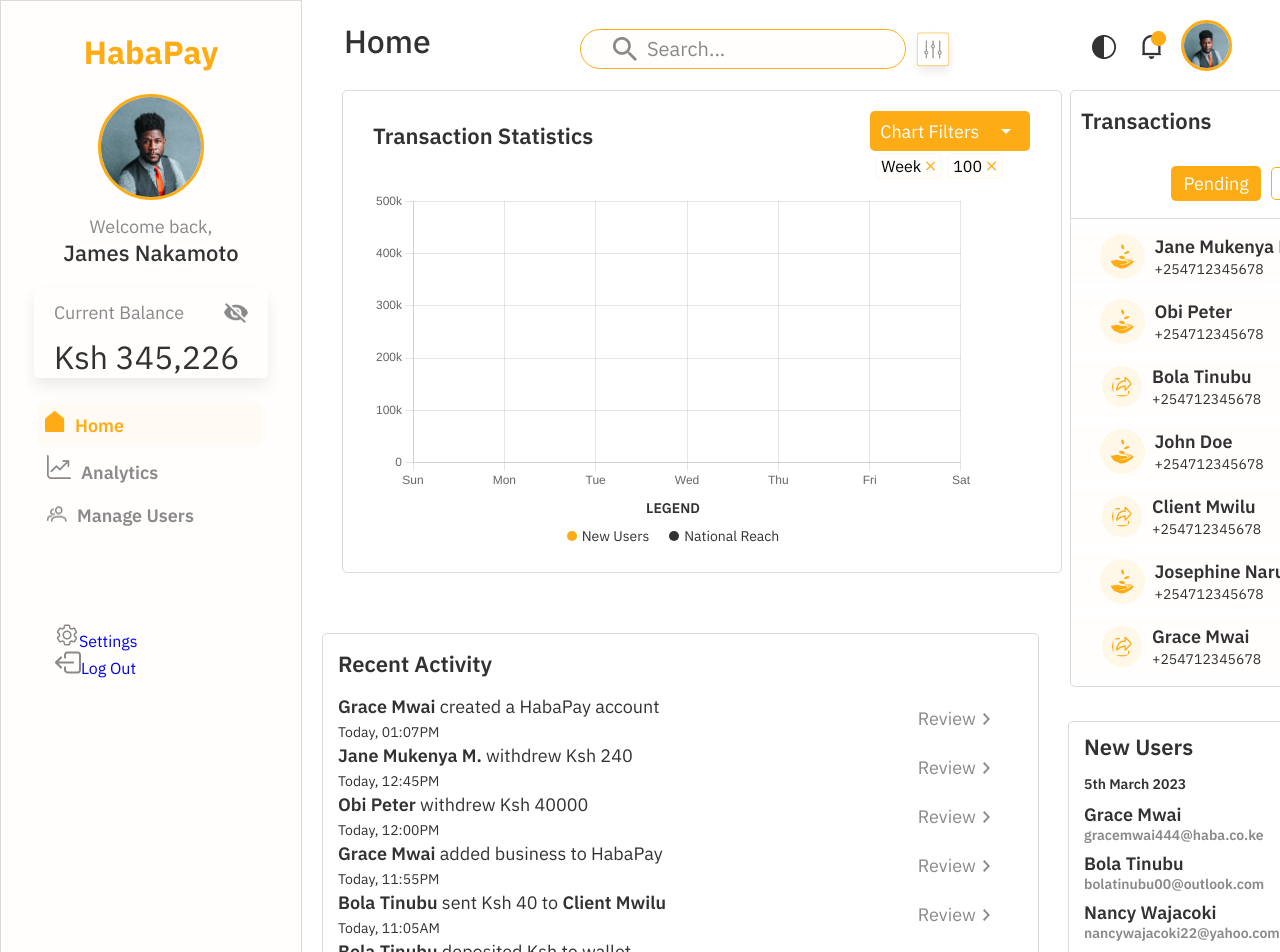
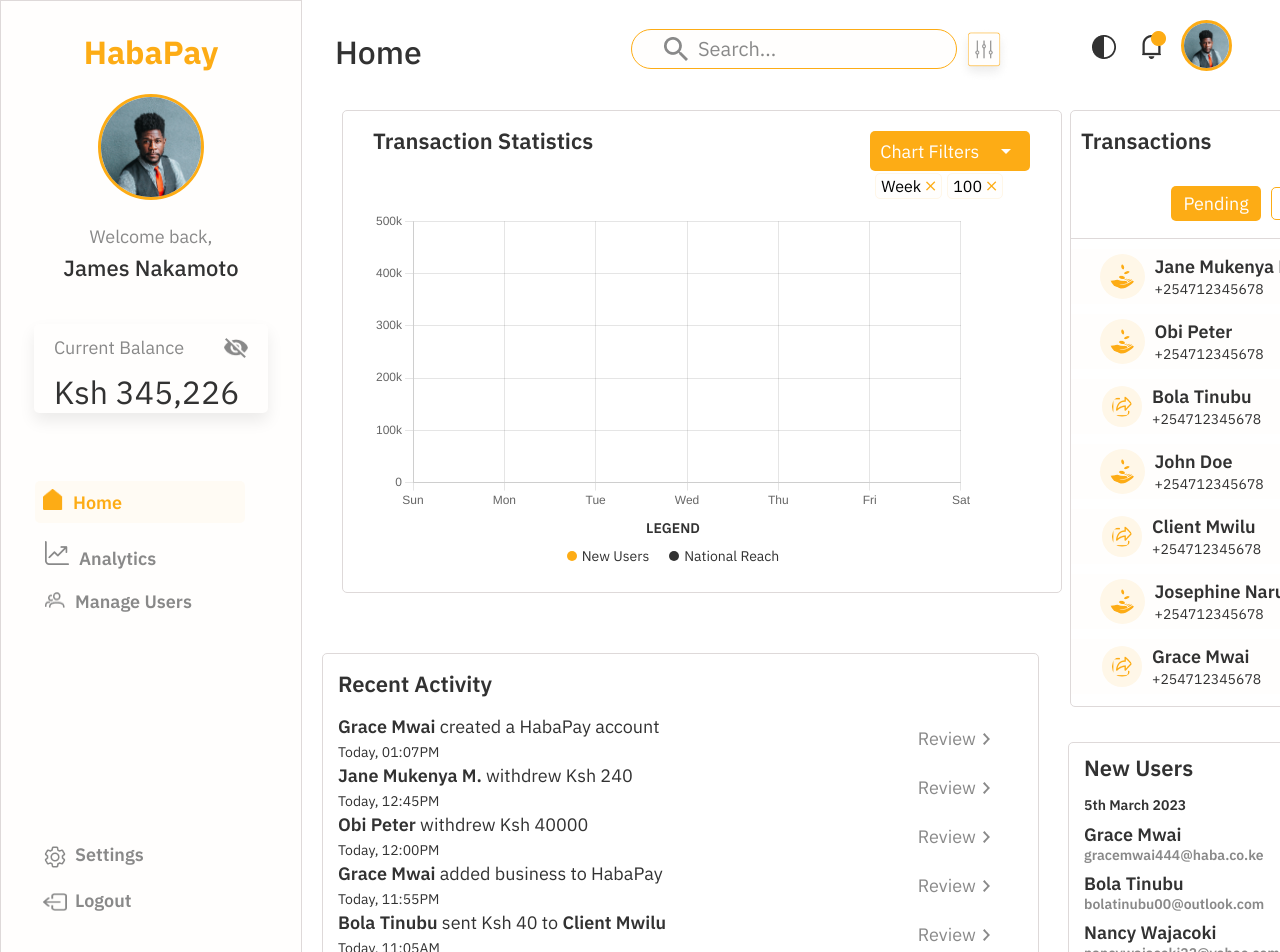
Before and after one commit to glitex-interns-june-2023/haba-pay, a React (Create React App) app: page /home in a window 1280 px wide. Shown: the top 952 px of the page. Built offline with nearby package versions, Linux system fonts and the light colour scheme.

Commit message:
Updating interfaces

```diff
--- a/package.json
+++ b/package.json
@@ -11,8 +11,9 @@
     "react": "^18.2.0",
     "react-chartjs-2": "^5.2.0",
     "react-dom": "^18.2.0",
-    "react-router-dom": "^6.12.1",
+    "react-router-dom": "^6.14.2",
     "react-scripts": "5.0.1",
+    "react-scroll": "^1.8.9",
     "react-toastify": "^9.1.3",
     "unique-string": "^3.0.0",
     "web-vitals": "^2.1.4"
--- a/src/App.js
+++ b/src/App.js
@@ -12,6 +12,7 @@
 import SuspendAccount from './pages/SuspendAccount';
 import Home from './pages/Home';
 import HabaChart from './Components/HabaChart';
+import Analytics from './pages/Analytics';
 
 const App = () => {
   return (
@@ -29,6 +30,7 @@
         <Route path="/suspend-account" element={<SuspendAccount />} />
         <Route path="/home" element={<Home />} />
         <Route path="/chart" element={<HabaChart />} />
+        <Route path="/analytics" element={<Analytics />} />
       </Routes>
     </Router>
   );
--- a/src/Auth/Login.jsx
+++ b/src/Auth/Login.jsx
@@ -52,7 +52,7 @@
   return (
     <div>
       <div className="title">
-        <h1>HabaPay</h1>
+        <h2>HabaPay</h2>
       </div>
       <div className="login-content">
         <div className="login-title">
--- a/src/Components/LeftSidebar.js
+++ b/src/Components/LeftSidebar.js
@@ -1,4 +1,5 @@
 import React from 'react';
+import { NavLink } from 'react-router-dom';
 import '../Styles/LeftSidebar.css';
 import profile from '../Assets/profile.png';
 import eye from '../Assets/eye.png';
@@ -13,7 +14,7 @@
     <div className="left-sidebar">
       <div className="sidebar-details">
         <div className="sidebar-header">
-          <h1 className="title">HabaPay</h1>
+          <h1 className="header-title">HabaPay</h1>
           <div className="user-details">
             <img src={profile} alt="User Avatar" />
             <div className="user-detail">
@@ -35,43 +36,49 @@
           <div className="menu">
             <ul>
               <li className="home">
-            <a href="/home">
+                <NavLink to="/home" activeClassName="active">
                   <div className="image-container">
                     <img src={home} alt="home" />
                   </div>
                   <span className="text">Home</span>
-            </a>
+                </NavLink>
               </li>
 
               <li className="analytics">
-            <a href="/analytics">
+                <NavLink to="/analytics" activeClassName="active">
                   <div className="image-container">
                     <img src={analytics} alt="analytics" />
                   </div>
                   <span className="text">Analytics</span>
-            </a>
+                </NavLink>
               </li>
 
               <li className="manage-users">
-            <a href="/manage-users">
+                <NavLink to="/manage-users" activeClassName="active">
                   <div className="image-container">
                     <img src={users} alt="users" />
                   </div>
                   <span className="text">Manage Users</span>
-            </a>
+                </NavLink>
               </li>
             </ul>
           </div>
+        </div>
 
-          <ul>
-            <li>
-                <a href="/settings"><img src={settings} alt="settings"></img>Settings</a>
-            </li>
-            <li>
-                <a href="/logout"><img src={logout} alt="logout"></img>Log Out</a>
-            </li>
-          </ul>
+        <div className="settings">
+          <div className="setting">
+            <NavLink to="/setting">
+              <img src={settings} alt="" />
+              Settings
+            </NavLink>
+          </div>
 
+          <div className="logout">
+            <NavLink to="/logout">
+              <img src={logout} alt="" />
+              Logout
+            </NavLink>
+          </div>
         </div>
       </div>
     </div>
--- a/src/Components/Navbar.js
+++ b/src/Components/Navbar.js
@@ -1,4 +1,5 @@
-import React from 'react';
+import React, { useState, useEffect } from 'react';
+import { Link, useLocation } from 'react-router-dom';
 import '../Styles/Navbar.css';
 import search from '../Assets/search.png';
 import searchfilter from '../Assets/searchfilter.png';
@@ -7,10 +8,48 @@
 import profile from '../Assets/profile.png';
 
 const Navbar = () => {
+  const [scrolled, setScrolled] = useState(false);
+  const location = useLocation();
+
+  useEffect(() => {
+    const handleScroll = () => {
+      const isScrolled = window.scrollY > 0;
+      setScrolled(isScrolled);
+    };
+
+    window.addEventListener('scroll', handleScroll);
+
+    return () => {
+      window.removeEventListener('scroll', handleScroll);
+    };
+  }, []);
+
+  const getPageTitle = () => {
+    const { pathname } = location;
+    switch (pathname) {
+      case '/home':
+        return 'Home';
+      case '/analytics':
+        return 'Analytics';
+      case '/settings':
+        return 'Settings';
+      case '/manage-users':
+        return 'Manage Users';
+      default:
+        return 'Page Title';
+    }
+  };
+
+  const isAnalyticsPage = location.pathname === '/analytics';
+  const isSettingsPage = location.pathname === '/settings';
+  const isManageUsersPage = location.pathname === '/manage-users';
+
   return (
-    <div className="navbar">
+    <div className={`navbar ${scrolled ? 'scrolled' : ''}`}>
       <div className="title">
-        <h1>Home</h1>
+        <Link to="top" smooth={true} duration={500}>
+          <h1>{getPageTitle()}</h1>
+        </Link>
       </div>
 
       <div className="navbar-search">
@@ -18,10 +57,11 @@
           <img src={search} alt="search" />
           <h2>Search...</h2>
         </div>
-
-        <div className="search-filter">
-          <img src={searchfilter} alt="search-filter" />
-        </div>
+        {!isAnalyticsPage && !isSettingsPage && !isManageUsersPage && (
+          <div className="search-filter">
+            <img src={searchfilter} alt="search-filter" />
+          </div>
+        )}
       </div>
 
       <div className="navbar-menu">
--- a/src/Styles/Home.css
+++ b/src/Styles/Home.css
@@ -1,5 +1,6 @@
 .container {
     display: flex;
+    min-height: 100vh;
 }
 
 .LeftSidebar {
@@ -12,7 +13,7 @@
 }
 
 .transaction-stats {
-    margin-top: 90px;
+    margin-top: 110px;
     width: 718px;
     flex-direction: column;
     justify-content: center;
--- a/src/Styles/LeftSidebar.css
+++ b/src/Styles/LeftSidebar.css
@@ -23,7 +23,7 @@
     margin-bottom: auto;
 }
 
-.title {
+.header-title {
     color: #FDAC15;
     font-family: IBM Plex Sans;
     font-size: 32px;
@@ -35,6 +35,7 @@
     display: flex;
     flex-direction: column;
     align-items: center;
+    gap: 10px;
 }
 
 .user-details img {
@@ -52,6 +53,7 @@
     padding: 0px 10px;
     flex-direction: column;
     align-items: center;
+    gap: 5px;
 }
 
 .user-detail h2 {
@@ -78,6 +80,7 @@
     border-radius: 5px;
     background: #FFFEFD;
     box-shadow: 0px 8px 16px 0px rgba(0, 0, 0, 0.08);
+    margin-top: 20px;
 }
 
 .current-bal {
@@ -110,6 +113,7 @@
     flex-direction: column;
     align-items: flex-start;
     gap: 60px;
+    padding-top: 20px;
 }
 
 .sidebar-menu li {
@@ -118,6 +122,17 @@
 
 .sidebar-menu li a {
     text-decoration: none;
+}
+
+.sidebar-menu li a.active {
+    display: flex;
+    width: 210px;
+    padding: 8px;
+    margin-top: 15px;
+    align-items: center;
+    border-radius: 5px;
+    color: #FDAC15;
+    background-color: #FFFBF4;
 }
 
 .menu ul {
@@ -130,10 +145,8 @@
     width: 210px;
     padding: 8px;
     margin-top: 15px;
-    margin-left: 12px;
     align-items: center;
     border-radius: 5px;
-    background: #FFFBF4;
 }
 
 ul .home img {
@@ -149,7 +162,7 @@
 
 
 ul .home a {
-    color: #FDAC15;
+    color: #898989;
     font-family: IBM Plex Sans;
     font-size: 18px;
     font-weight: 600;
@@ -160,7 +173,7 @@
     display: flex;
     width: 220px;
     padding: 10px;
-    margin-left: 12px;
+    margin-left: 8px;
     align-items: center;
     border-radius: 5px;
 }
@@ -182,7 +195,7 @@
     display: flex;
     width: 220px;
     padding: 10px;
-    margin-left: 12px;
+    margin-left: 8px;
     align-items: center;
     border-radius: 5px;
 }
@@ -199,3 +212,57 @@
     font-size: 18px;
     font-weight: 600;
 }
+
+.settings {
+    padding-top: 200px;
+}
+
+.setting {
+    display: flex;
+    width: 240px;
+    padding: 10px;
+    margin-left: 24px;
+    align-items: center;
+}
+
+.setting a {
+    display: inline-block;
+    vertical-align: middle;
+    text-decoration: none;
+    color: #898989;
+    font-family: IBM Plex Sans;
+    font-size: 18px;
+    font-weight: 600;
+}
+
+.setting img {
+    vertical-align: middle;
+    width: 24px;
+    height: 24px;
+    padding-right: 8px;
+}
+
+.logout {
+    display: flex;
+    width: 240px;
+    padding: 10px;
+    margin-left: 24px;
+    align-items: center;
+}
+
+.logout a {
+    display: inline-block;
+    vertical-align: middle;
+    text-decoration: none;
+    color: #898989;
+    font-family: IBM Plex Sans;
+    font-size: 18px;
+    font-weight: 600;
+}
+
+.logout img {
+    vertical-align: middle;
+    width: 24px;
+    height: 18px;
+    padding-right: 8px;
+}
--- a/src/Styles/Navbar.css
+++ b/src/Styles/Navbar.css
@@ -10,28 +10,31 @@
     right: 0;
 }
 
+.navbar a {
+    text-decoration: none;
+}
+
+.navbar.scrolled {
+    background-color: #FFFBF4;
+}
+
 .title {
     flex-grow: 0;
 }
 
 .title h1 {
-    display: flex;
-    width: 200px;
-    align-items: flex-start;
-    gap: 10px;
-    flex-shrink: 0;
     color: #323232;
     font-family: IBM Plex Sans;
     font-size: 32px;
     font-weight: 500;
-    margin-left: 280px;
-    margin-top: 20px;
+    margin-left: 335px;
+    margin-top: 30px;
     top: 0;
 }
 
 .navbar-search {
     display: flex;
-    padding-left: 30rem;
+    padding-left: 10rem;
 }
 
 .search {
--- a/src/Styles/RightSidebar.css
+++ b/src/Styles/RightSidebar.css
@@ -4,7 +4,7 @@
     flex-shrink: 0;
     border-radius: 5px;
     border: 0.5px solid #DED9D9;
-    margin: 90px 10px;
+    margin: 110px 10px;
 }
 
 .transaction h1 {
@@ -158,7 +158,7 @@
     border-radius: 5px;
     border: 0.5px solid #DED9D9;
     position: relative;
-    top: -5%;
+    top: -6.5%;
     margin-left: 8px;
     padding-left: 15px;
 }
--- a/src/index.css
+++ b/src/index.css
@@ -7,7 +7,7 @@
 
 /* HOME */
 
-.app-title h1, .title h1 {
+.app-title h1, .title h2 {
     position: absolute;
     width: 131px;
     height: 42px;
```
Also changed, not shown: src/pages/Analytics.jsx (added), 1 other file (tests, documents, lock files or other folders). Lines whose indentation alone changed are shown as unchanged.
